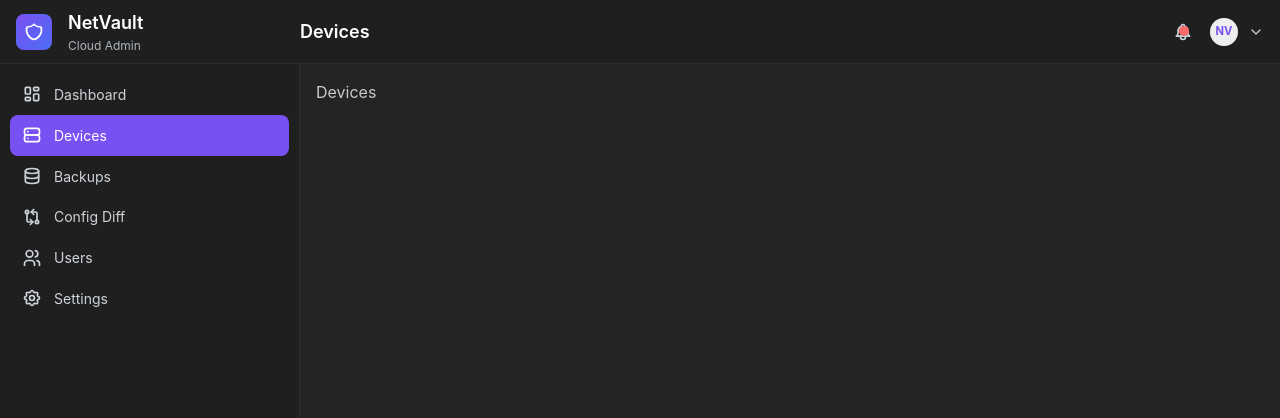
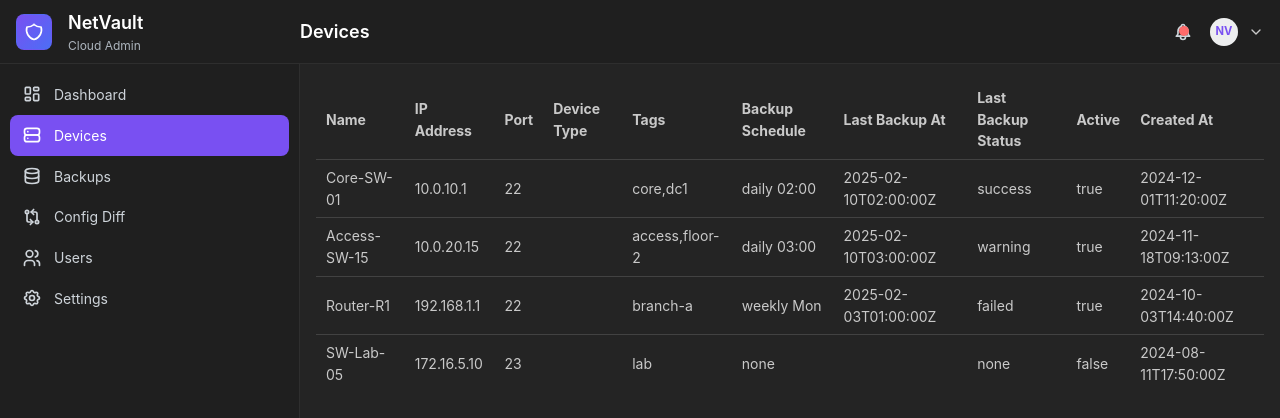
Before and after one commit to MykytaOlenykov/net-vault, a React (Vite) app: page /devices in a window 1280 px wide. Shown: the top 418 px of the page. Built offline with nearby package versions, Linux system fonts and the light colour scheme.

Commit message:
started test table

```diff
--- a/src/components/DevicesTable/DevicesTable.tsx
+++ b/src/components/DevicesTable/DevicesTable.tsx
@@ -1 +1,49 @@
-export const DevicesTable = () => {};
+import { Table } from "@mantine/core";
+import { deviceTableHeaderMap } from "../../shared/constants/constants";
+type Device = {
+  id: number;
+  name: string;
+  ip_address: string;
+  port: number;
+  device_type: string;
+  tags: string[];
+  backup_schedule: string;
+  last_backup_at: string | null;
+  last_backup_status: string;
+  is_active: boolean;
+  created_at: string;
+};
+interface DevicesTableProps {
+  mockDevices: Device[];
+}
+
+export const DevicesTable = ({ mockDevices }: DevicesTableProps) => {
+  const rows = mockDevices.map((element) => (
+    <Table.Tr key={element.id}>
+      {Object.values(deviceTableHeaderMap).map((keysName) => {
+        const key = keysName as keyof Device;
+        const value = element[key];
+        return (
+          <Table.Td key={key}>
+            {Array.isArray(value) ? value.join(",") : value?.toString()}
+          </Table.Td>
+        );
+      })}
+    </Table.Tr>
+  ));
+
+  return (
+    <Table.ScrollContainer minWidth={500}>
+      <Table>
+        <Table.Thead>
+          <Table.Tr>
+            {Object.keys(deviceTableHeaderMap).map((headersName) => (
+              <Table.Th>{headersName}</Table.Th>
+            ))}
+          </Table.Tr>
+        </Table.Thead>
+        <Table.Tbody>{rows}</Table.Tbody>
+      </Table>
+    </Table.ScrollContainer>
+  );
+};
--- a/src/pages/Devices/DevicesPage.tsx
+++ b/src/pages/Devices/DevicesPage.tsx
@@ -1,3 +1,75 @@
+import { DevicesTable } from "../../components/DevicesTable";
+type Device = {
+  id: number;
+  name: string;
+  ip_address: string;
+  port: number;
+  device_type: string;
+  tags: string[];
+  backup_schedule: string;
+  last_backup_at: string | null;
+  last_backup_status: string;
+  is_active: boolean;
+  created_at: string;
+};
+const mockDevices: Device[] = [
+  {
+    id: 1,
+    name: "Core-SW-01",
+    ip_address: "10.0.10.1",
+    port: 22,
+    device_type: "Cisco IOS",
+    tags: ["core", "dc1"],
+    backup_schedule: "daily 02:00",
+    last_backup_at: "2025-02-10T02:00:00Z",
+    last_backup_status: "success",
+    is_active: true,
+    created_at: "2024-12-01T11:20:00Z",
+  },
+  {
+    id: 2,
+    name: "Access-SW-15",
+    ip_address: "10.0.20.15",
+    port: 22,
+    device_type: "HP ProCurve",
+    tags: ["access", "floor-2"],
+    backup_schedule: "daily 03:00",
+    last_backup_at: "2025-02-10T03:00:00Z",
+    last_backup_status: "warning",
+    is_active: true,
+    created_at: "2024-11-18T09:13:00Z",
+  },
+  {
+    id: 3,
+    name: "Router-R1",
+    ip_address: "192.168.1.1",
+    port: 22,
+    device_type: "MikroTik",
+    tags: ["branch-a"],
+    backup_schedule: "weekly Mon",
+    last_backup_at: "2025-02-03T01:00:00Z",
+    last_backup_status: "failed",
+    is_active: true,
+    created_at: "2024-10-03T14:40:00Z",
+  },
+  {
+    id: 4,
+    name: "SW-Lab-05",
+    ip_address: "172.16.5.10",
+    port: 23,
+    device_type: "D-Link",
+    tags: ["lab"],
+    backup_schedule: "none",
+    last_backup_at: null,
+    last_backup_status: "none",
+    is_active: false,
+    created_at: "2024-08-11T17:50:00Z",
+  },
+];
 export default function DevicesPage() {
-  return <div>Devices</div>;
+  return (
+    <div style={{ width: "100%" }}>
+      <DevicesTable mockDevices={mockDevices} />
+    </div>
+  );
 }
--- /dev/null
+++ b/src/shared/constants/constants.ts
@@ -0,0 +1,12 @@
+export const deviceTableHeaderMap: Record<string, string> = {
+  Name: "name",
+  "IP Address": "ip_address",
+  Port: "port",
+  "Device Type": "device_type_id",
+  Tags: "tags",
+  "Backup Schedule": "backup_schedule",
+  "Last Backup At": "last_backup_at",
+  "Last Backup Status": "last_backup_status",
+  Active: "is_active",
+  "Created At": "created_at",
+};
```
